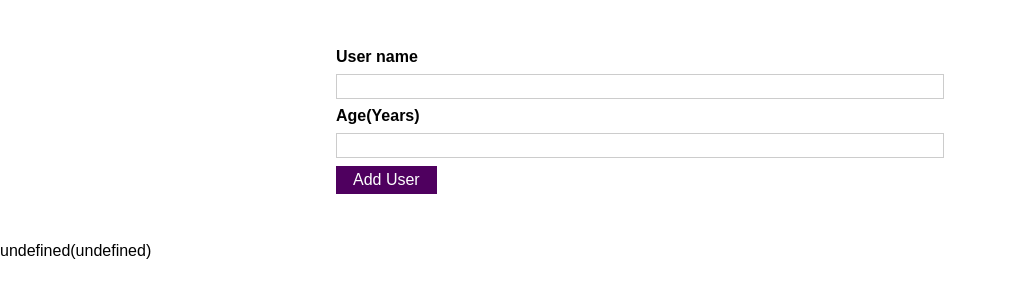
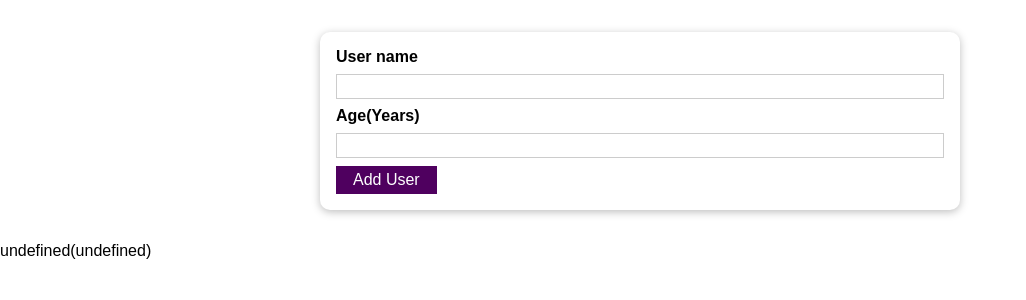
Before and after one commit to codesgoodman/practice_project, a React (Create React App) app: page / in a window 1280 px wide. Shown: the top 300 px of the page, without its empty margins (0-1026 px from the left). Built offline with nearby package versions, Linux system fonts and the light colour scheme.

Commit message:
refactoring

```diff
--- a/src/components/AddUser/AddUser.js
+++ b/src/components/AddUser/AddUser.js
@@ -1,6 +1,7 @@
 import React, { useState } from "react";
 import classes from "./AddUser.module.css";
 import Button from "../Button/Button";
+import Card from "../Card/Card";
 
 function AddUser(props) {
   const [inputValue1, setInputValue1] = useState("");
@@ -16,13 +17,15 @@
     props.onAddUser([inputValue1, inputValue2]);
   };
   return (
-    <form className={classes.input} onSubmit={submitHandler}>
+    <Card className={classes.input}>
+      <form onSubmit={submitHandler}>
         <label htmlFor="username">User name</label>
         <input id="username" onChange={inputChangeHandler1} type="text"></input>
         <label htmlFor="age">Age(Years)</label>
         <input id="age" onChange={inputChangeHandler2} type="number"></input>
         <Button />
       </form>
+    </Card>
   );
 }
 
--- a/src/components/Card/Card.js
+++ b/src/components/Card/Card.js
@@ -1,7 +1,10 @@
 import React from "react";
+import classes from "./Card.module.css";
 
-function Card() {
-  return <div></div>;
+function Card(props) {
+  return (
+    <div className={`${classes.card} ${props.className}`}>{props.children}</div>
+  );
 }
 
 export default Card;
--- /dev/null
+++ b/src/components/Card/Card.module.css
@@ -0,0 +1,5 @@
+.card {
+  background: white;
+  box-shadow: 0 2px 8px rgba(0, 0, 0, 0.26);
+  border-radius: 10px;
+}
```
Lines whose indentation alone changed are shown as unchanged.
